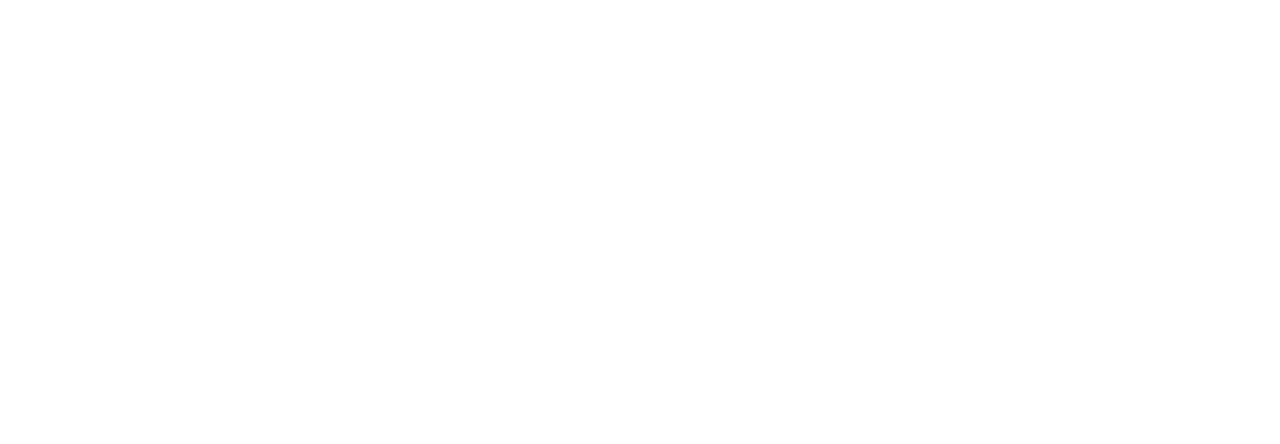
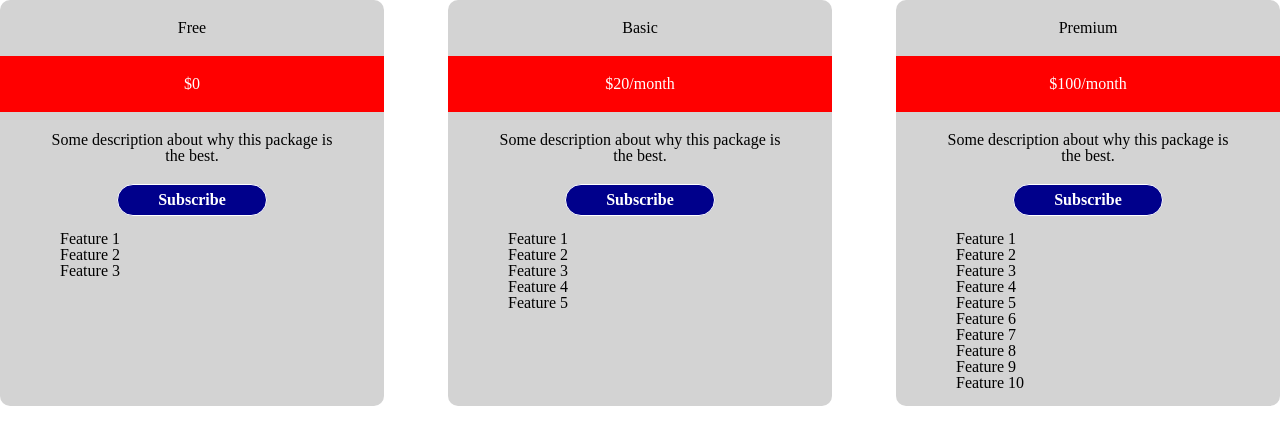
Before and after one commit to kelemen-93/pricing-tables-layout, a plain HTML site: page index.html in a window 1280 px wide. Drawn offline with Linux system fonts and the light colour scheme.

Commit message:
finished pricing table assignment

```diff
--- a/css/base.css
+++ b/css/base.css
@@ -0,0 +1,45 @@
+* {
+  box-sizing: border-box;
+}
+
+body {
+  text-align: center;
+}
+
+.pricing-box {
+  background-color: lightgray;
+  border-radius: 10px;
+}
+
+.box-name {
+  margin: 20px 0px;
+}
+
+.box-price {
+  background-color: red;
+  color: #ffffff;
+  padding: 20px 10px;
+}
+
+.description {
+  padding: 0px 40px;
+  margin-top: 20px;
+}
+
+.button {
+  display: inline-block;
+  padding: 7px 40px;
+  border: 1px solid #ffffff;
+  border-radius: 30px;
+  margin-top: 20px;
+  background-color: darkblue;
+  font-weight: bold;
+  color: #ffffff;
+  text-decoration: none;
+}
+
+.features {
+  padding: 15px 60px;
+  list-style: none;
+  text-align: left;
+}
--- a/css/main.css
+++ b/css/main.css
@@ -0,0 +1,6 @@
+.container {
+  display: grid;
+  grid-template-columns: repeat(3, 30%);
+  grid-template-rows: minmax(406px, auto);
+  justify-content: space-between;
+}
--- a/css/reset.css
+++ b/css/reset.css
@@ -0,0 +1,48 @@
+/* http://meyerweb.com/eric/tools/css/reset/
+   v2.0 | 20110126
+   License: none (public domain)
+*/
+
+html, body, div, span, applet, object, iframe,
+h1, h2, h3, h4, h5, h6, p, blockquote, pre,
+a, abbr, acronym, address, big, cite, code,
+del, dfn, em, img, ins, kbd, q, s, samp,
+small, strike, strong, sub, sup, tt, var,
+b, u, i, center,
+dl, dt, dd, ol, ul, li,
+fieldset, form, label, legend,
+table, caption, tbody, tfoot, thead, tr, th, td,
+article, aside, canvas, details, embed,
+figure, figcaption, footer, header, hgroup,
+menu, nav, output, ruby, section, summary,
+time, mark, audio, video {
+	margin: 0;
+	padding: 0;
+	border: 0;
+	font-size: 100%;
+	font: inherit;
+	vertical-align: baseline;
+}
+/* HTML5 display-role reset for older browsers */
+article, aside, details, figcaption, figure,
+footer, header, hgroup, menu, nav, section {
+	display: block;
+}
+body {
+	line-height: 1;
+}
+ol, ul {
+	list-style: none;
+}
+blockquote, q {
+	quotes: none;
+}
+blockquote:before, blockquote:after,
+q:before, q:after {
+	content: '';
+	content: none;
+}
+table {
+	border-collapse: collapse;
+	border-spacing: 0;
+}
--- a/index.html
+++ b/index.html
@@ -18,11 +18,15 @@
     <!-- Free pricing box starts here -->
 
     <div class="pricing-box">
-      <h2></h2>
-      <h3></h3>
-      <p></p>
-      <a></a>
-      <ul></ul>
+      <h2 class="box-name">Free</h2>
+      <h3 class="box-price">$0</h3>
+      <p class="description">Some description about why this package is the best.</p>
+      <a class="button" href="#">Subscribe</a>
+      <ul class="features">
+        <li>Feature 1</li>
+        <li>Feature 2</li>
+        <li>Feature 3</li>
+      </ul>
     </div>
 
     <!-- Free pricing box ends here -->
@@ -30,11 +34,17 @@
     <!-- Basic pricing box starts here -->
 
     <div class="pricing-box">
-      <h2></h2>
-      <h3></h3>
-      <p></p>
-      <a></a>
-      <ul></ul>
+      <h2 class="box-name">Basic</h2>
+      <h3 class="box-price">$20/month</h3>
+      <p class="description">Some description about why this package is the best.</p>
+      <a class="button" href="#">Subscribe</a>
+      <ul class="features">
+        <li>Feature 1</li>
+        <li>Feature 2</li>
+        <li>Feature 3</li>
+        <li>Feature 4</li>
+        <li>Feature 5</li>
+      </ul>
     </div>
 
     <!-- Basic pricing box ends here -->
@@ -42,11 +52,22 @@
     <!-- Premium pricing box starts here -->
 
     <div class="pricing-box">
-      <h2></h2>
-      <h3></h3>
-      <p></p>
-      <a></a>
-      <ul></ul>
+      <h2 class="box-name">Premium</h2>
+      <h3 class="box-price">$100/month</h3>
+      <p class="description">Some description about why this package is the best.</p>
+      <a class="button" href="#">Subscribe</a>
+      <ul class="features">
+        <li>Feature 1</li>
+        <li>Feature 2</li>
+        <li>Feature 3</li>
+        <li>Feature 4</li>
+        <li>Feature 5</li>
+        <li>Feature 6</li>
+        <li>Feature 7</li>
+        <li>Feature 8</li>
+        <li>Feature 9</li>
+        <li>Feature 10</li>
+      </ul>
     </div>
 
     <!-- Premium pricing box ends here -->
```
